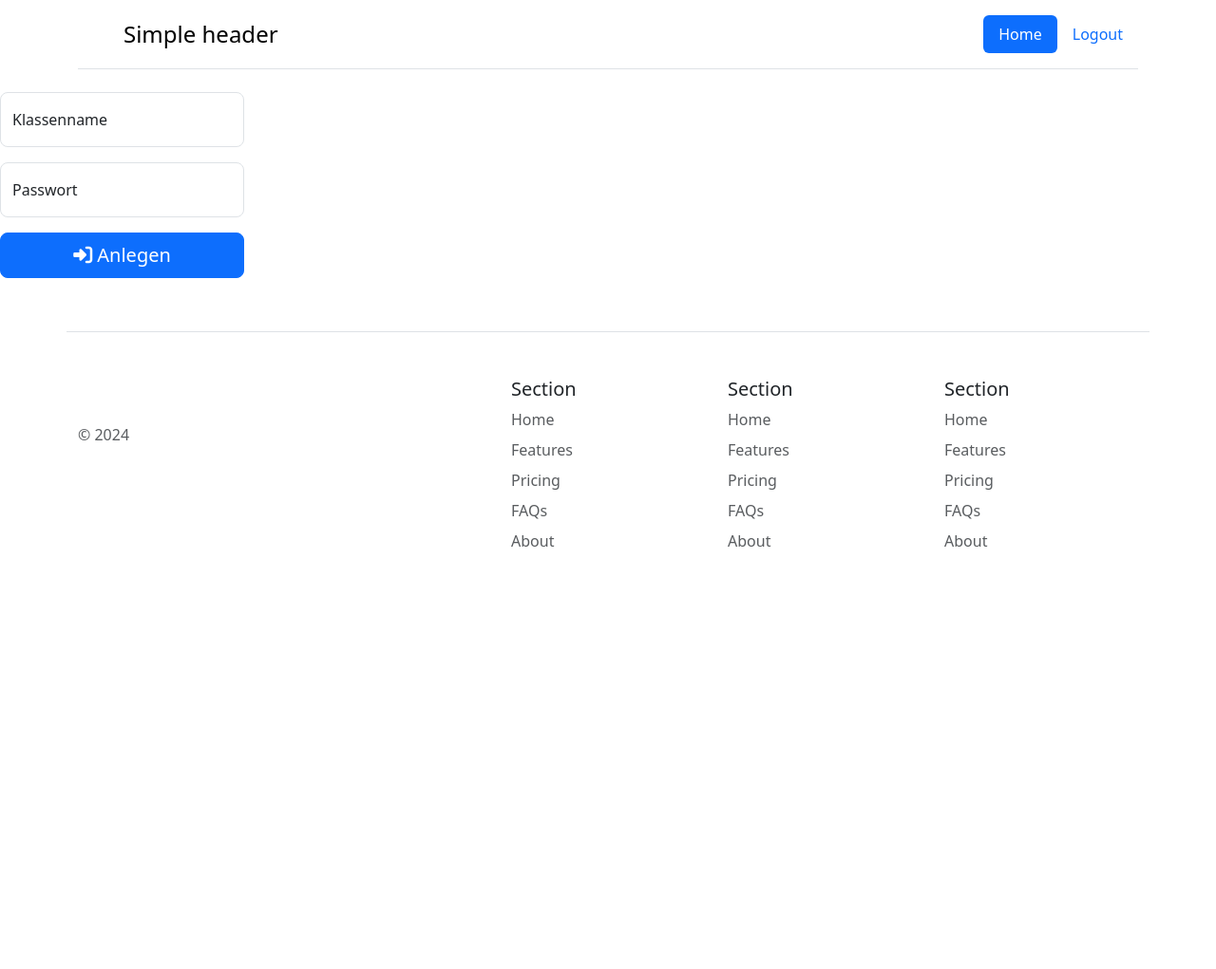
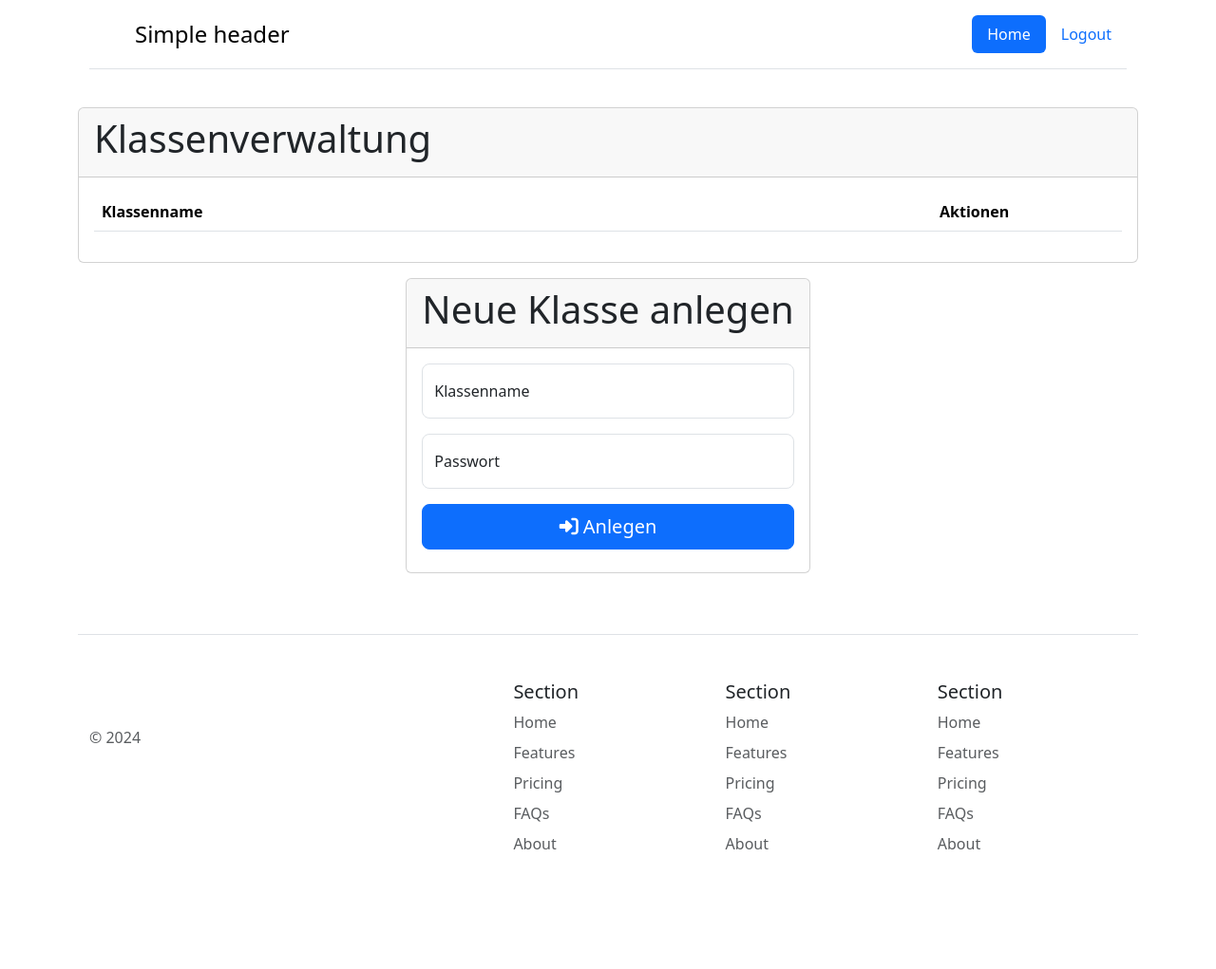
Before and after one commit to Dit23/WF1Projekt2025, a PHP site: page /login/admin in a window 1280 px wide. Shown: the whole page at 95% size. Before the commit the page ends 576 px from the top, so only its background shows below. Run offline with PHP 8.4, Linux system fonts and the light colour scheme; the visitor is signed in with stand-in values (Sample User, id 1); data that the repository does not hold is empty; some libraries are stand-ins or nearby versions.

Commit message:
feat: update layout and structure for index and admin pages

```diff
--- a/admin.php
+++ b/admin.php
@@ -24,13 +24,32 @@ if ($_SESSION['admin'] === false) {
 <?php
 include './shared/header.php';
 ?>
-<body>
-    <div id="classes">
+<body class="container flex-column gap-3" style="display: flex">
+<div class="card">
+    <div class="card-header">
+        <h1>Klassenverwaltung</h1>
+    </div>
+    <div class="card-body">
+        <table class="table">
+            <thead>
+            <tr>
+                <th scope="col">Klassenname</th>
+                <th scope="col" style="width: 200px;">Aktionen</th>
+            </tr>
+            </thead>
+            <tbody id="classes">
 
+            </tbody>
+        </table>
+    </div>
 </div>
 
 <!--    new class-->
-    <div id="newClass" style="width: fit-content">
+    <div id="newClass" class="card" style="width: fit-content; margin: 0 auto;">
+        <div class="card-header">
+            <h1>Neue Klasse anlegen</h1>
+        </div>
+        <div class="card-body">
             <div class="form-floating mb-3">
                 <input type="text" class="form-control rounded-3" id="newClassName" placeholder="Klassenname" required>
                 <label for="newClassName">Klassenname</label>
@@ -43,6 +62,7 @@ include './shared/header.php';
                 <i class="fa-solid fa-right-to-bracket"></i>
                 Anlegen
             </button>
+        </div>
     </div>
 </body>
 <?php
@@ -66,12 +86,12 @@ include './shared/footer.php';
                     var classesDiv = document.getElementById('classes');
 
                     classes.forEach(function (klass) {
-                        var classDiv = document.createElement('div');
+                        var classRow = document.createElement('tr');
 
-                        var classHeader = document.createElement('div');
-                        classHeader.innerHTML = klass.name;
+                        var classNameCell = document.createElement('td');
+                        classNameCell.innerHTML = klass.name;
 
-                        var classFooter = document.createElement('div');
+                        var classActionsCell = document.createElement('td');
 
                         var classEditButton = document.createElement('button');
                         classEditButton.classList.add('btn');
@@ -95,7 +115,7 @@ include './shared/footer.php';
                                 }).then(response => response.json())
                                     .then(data => {
                                         if (data.success) {
-                                            classDiv.remove();
+                                            classRow.remove();
                                         } else {
                                             alert(data.message);
                                         }
@@ -103,13 +123,13 @@ include './shared/footer.php';
                             }
                         });
 
-                        classFooter.appendChild(classEditButton);
-                        classFooter.appendChild(classDeleteButton);
+                        classActionsCell.appendChild(classEditButton);
+                        classActionsCell.appendChild(classDeleteButton);
 
-                        classDiv.appendChild(classHeader);
-                        classDiv.appendChild(classFooter);
+                        classRow.appendChild(classNameCell);
+                        classRow.appendChild(classActionsCell);
 
-                        classesDiv.appendChild(classDiv);
+                        classesDiv.appendChild(classRow);
                     });
                 } else {
                     alert(data.message);
```
Also changed, not shown: index.php (+9 -2 lines). Lines whose indentation alone changed are shown as unchanged.
